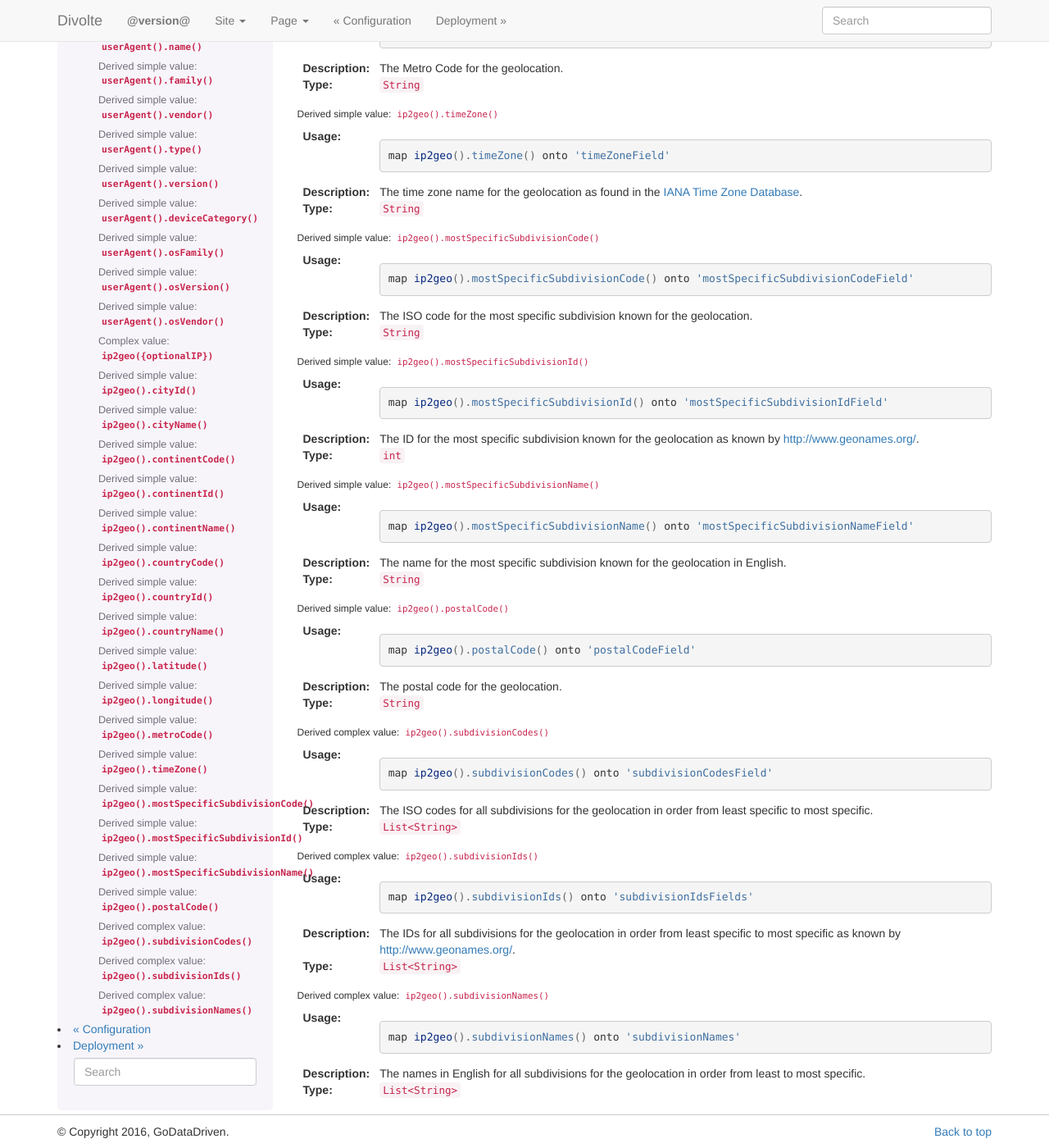
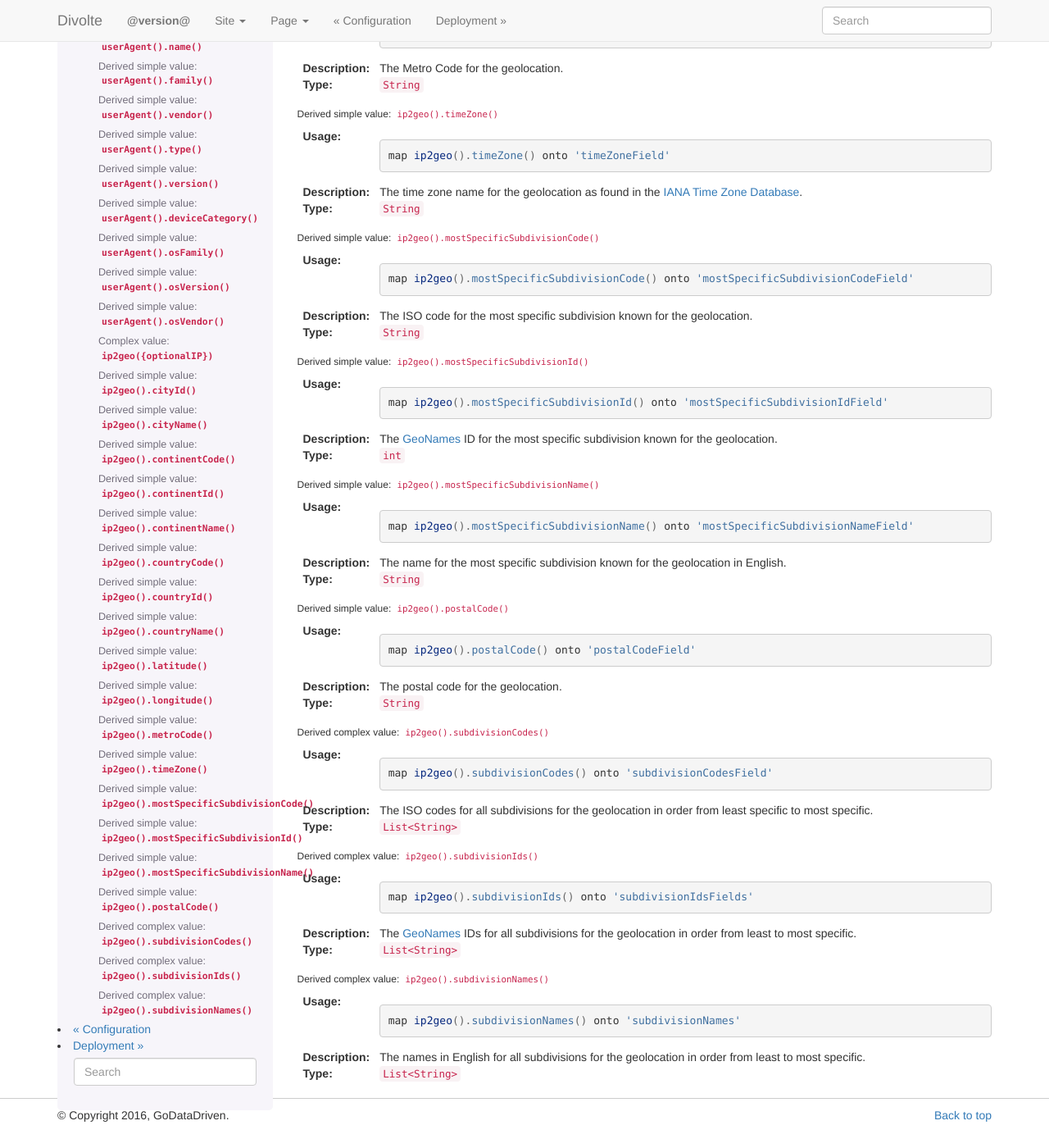
Before and after one commit to divolte/divolte-collector, a Sphinx documentation site: the page built from docs/mapping_reference.rst, in a window 1280 px wide and 1400 px high, scrolled down 25342 px. Shown: the whole window at 82% size. Built offline with Sphinx 7.4.7, drawn with Linux system fonts in a browser that asks for light colours; nearby versions of some CDN libraries; library files that are not in the unit come from our copies; some of the changed text lies outside the part shown.

Commit message:
GeoNames hyperlink reference.

```diff
--- a/docs/mapping_reference.rst
+++ b/docs/mapping_reference.rst
@@ -1517,7 +1517,7 @@ Derived simple value: :code:`ip2geo().cityId()`
     map ip2geo().cityId() onto 'cityIdField'
 
 :Description:
-  The City ID for the geolocation as known by http://www.geonames.org/.
+  The `GeoNames`_ City ID for the geolocation.
 
 :Type:
   :code:`int`
@@ -1559,7 +1559,7 @@ Derived simple value: :code:`ip2geo().continentId()`
     map ip2geo().continentId() onto 'continentIdField'
 
 :Description:
-  The Continent Id for the geolocation as known by http://www.geonames.org/.
+  The `GeoNames`_ Continent Id for the geolocation.
 
 :Type:
   :code:`int`
@@ -1601,7 +1601,7 @@ Derived simple value: :code:`ip2geo().countryId()`
     map ip2geo().countryId() onto 'countryIdField'
 
 :Description:
-  The Country Id for the geolocation as known by http://www.geonames.org/.
+  The `GeoNames`_ Country Id for the geolocation.
 
 :Type:
   :code:`int`
@@ -1699,7 +1699,7 @@ Derived simple value: :code:`ip2geo().mostSpecificSubdivisionId()`
     map ip2geo().mostSpecificSubdivisionId() onto 'mostSpecificSubdivisionIdField'
 
 :Description:
-  The ID for the most specific subdivision known for the geolocation as known by http://www.geonames.org/.
+  The `GeoNames`_ ID for the most specific subdivision known for the geolocation.
 
 :Type:
   :code:`int`
@@ -1778,7 +1778,7 @@ Derived complex value: :code:`ip2geo().subdivisionIds()`
     map ip2geo().subdivisionIds() onto 'subdivisionIdsFields'
 
 :Description:
-  The IDs for all subdivisions for the geolocation in order from least specific to most specific as known by http://www.geonames.org/.
+  The `GeoNames`_ IDs for all subdivisions for the geolocation in order from least to most specific.
 
 :Type:
   :code:`List<String>`
```
Also changed, not shown: other parts of docs/mapping_reference.rst (+2 -0 lines).
